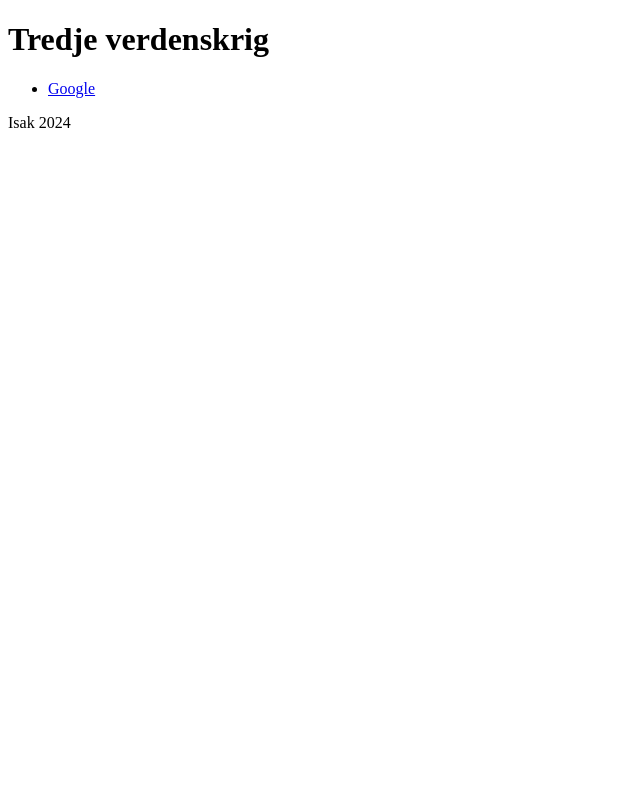
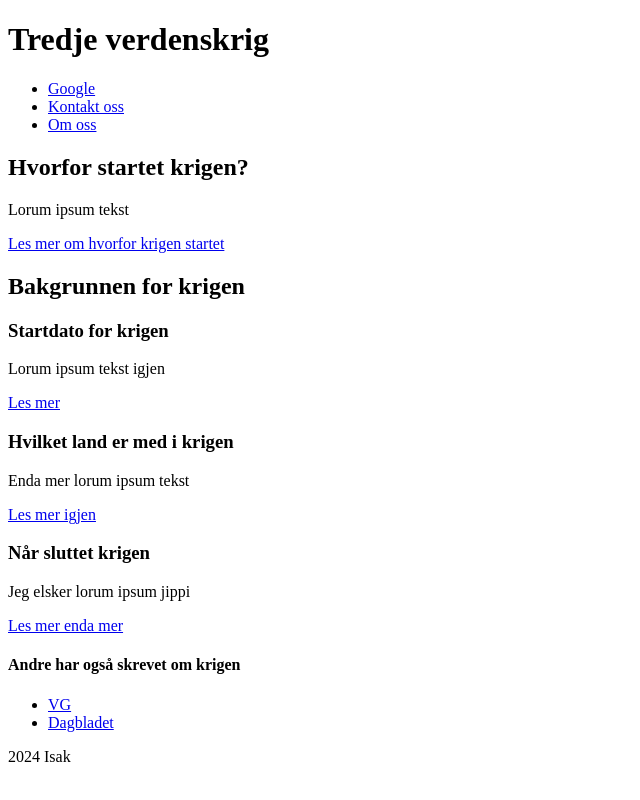
Before and after one commit to isakhb/webutv24_isakhb, a plain HTML site: page forelesning2808/index.html in a window 1280 px wide. Shown: the whole page, without its empty margins (0-640 px from the left). Drawn offline with Linux system fonts and the light colour scheme.

Commit message:
Forelesning 28.08.2024
Ferdig med forelesningen

```diff
--- a/forelesning2808/index.html
+++ b/forelesning2808/index.html
@@ -11,11 +11,51 @@
             <nav>
                 <ul>
                     <li>
-                        <a href="www.google.com">Google</a>
+                        <a href="https://www.google.com">Google</a>
+                    </li>
+                    <li>
+                        <a href="#">Kontakt oss</a>
+                    </li>
+                    <li>
+                        <a href="#">Om oss</a>
                     </li>
                 </ul>
             </nav>
         </header>
-       <footer>Isak 2024</footer>
+        <main>
+            <section>
+                <h2>Hvorfor startet krigen?</h2>
+                <p>Lorum ipsum tekst</p>
+                <a href="#">Les mer om hvorfor krigen startet</a>
+            </section>
+            <section>
+                <h2>Bakgrunnen for krigen</h2>
+                <article>
+                    <h3>Startdato for krigen</h3>
+                    <p>Lorum ipsum tekst igjen</p>
+                    <a href="#">Les mer</a>
+                </article>
+                <article>
+                    <h3>Hvilket land er med i krigen</h3>
+                    <p>Enda mer lorum ipsum tekst</p>
+                    <a href="#">Les mer igjen</a>
+                </article>
+                <article>
+                    <h3>Når sluttet krigen</h3>
+                    <p>Jeg elsker lorum ipsum jippi</p>
+                    <a href="#">Les mer enda mer</a>
+                </article>
+            </section>
+        </main>
+        <aside>
+            <h4>Andre har også skrevet om krigen</h4>
+            <nav>
+                <ul>
+                    <li><a href="https://www.vg.no" target="_blank">VG</a></li>
+                    <li><a href="https://www.dagbladet.no" target="_blank">Dagbladet</a></li>
+                </ul>
+            </nav>
+        </aside>
+       <footer>2024 Isak</footer>
     </body>
 </html>
```
